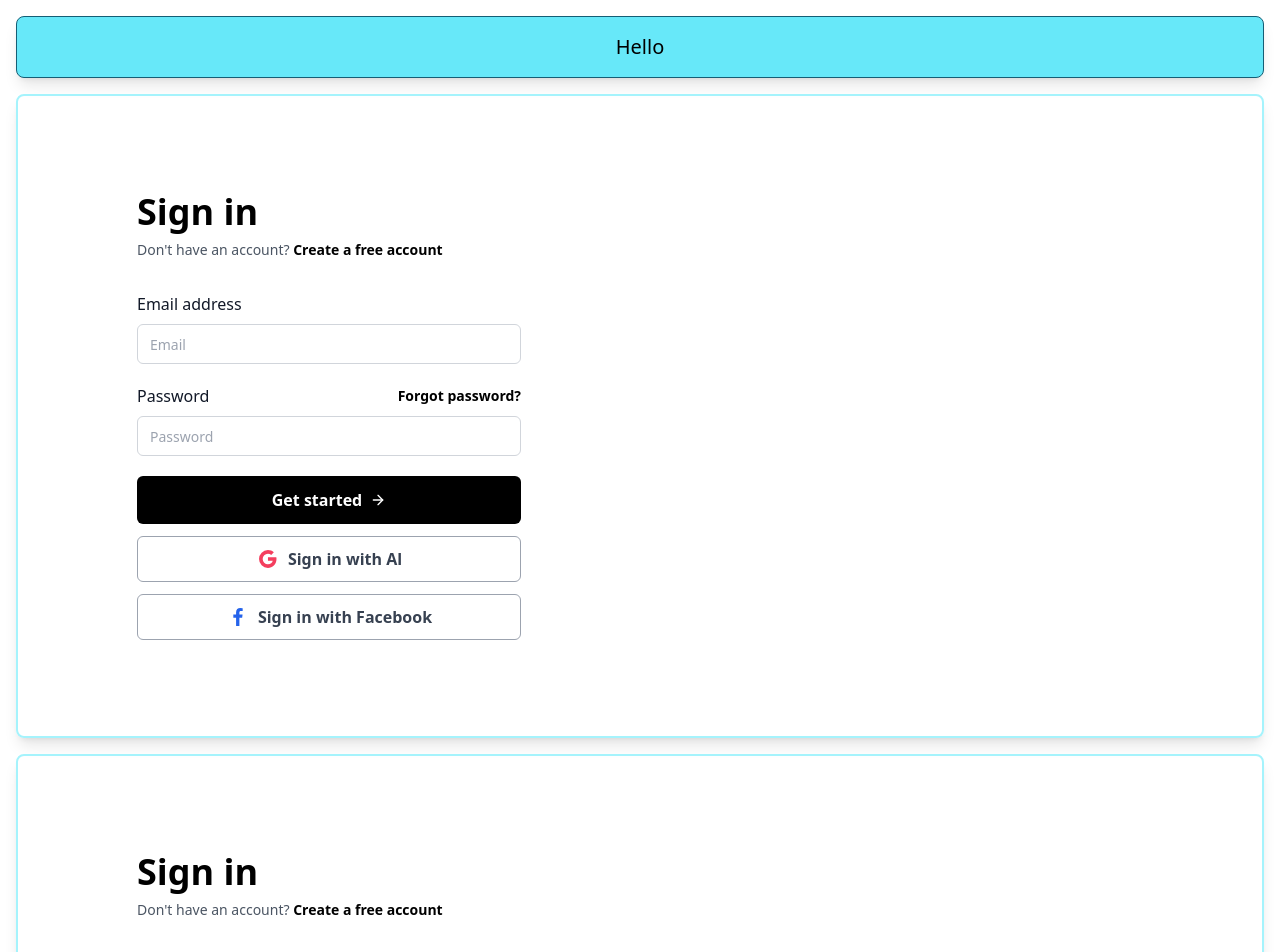
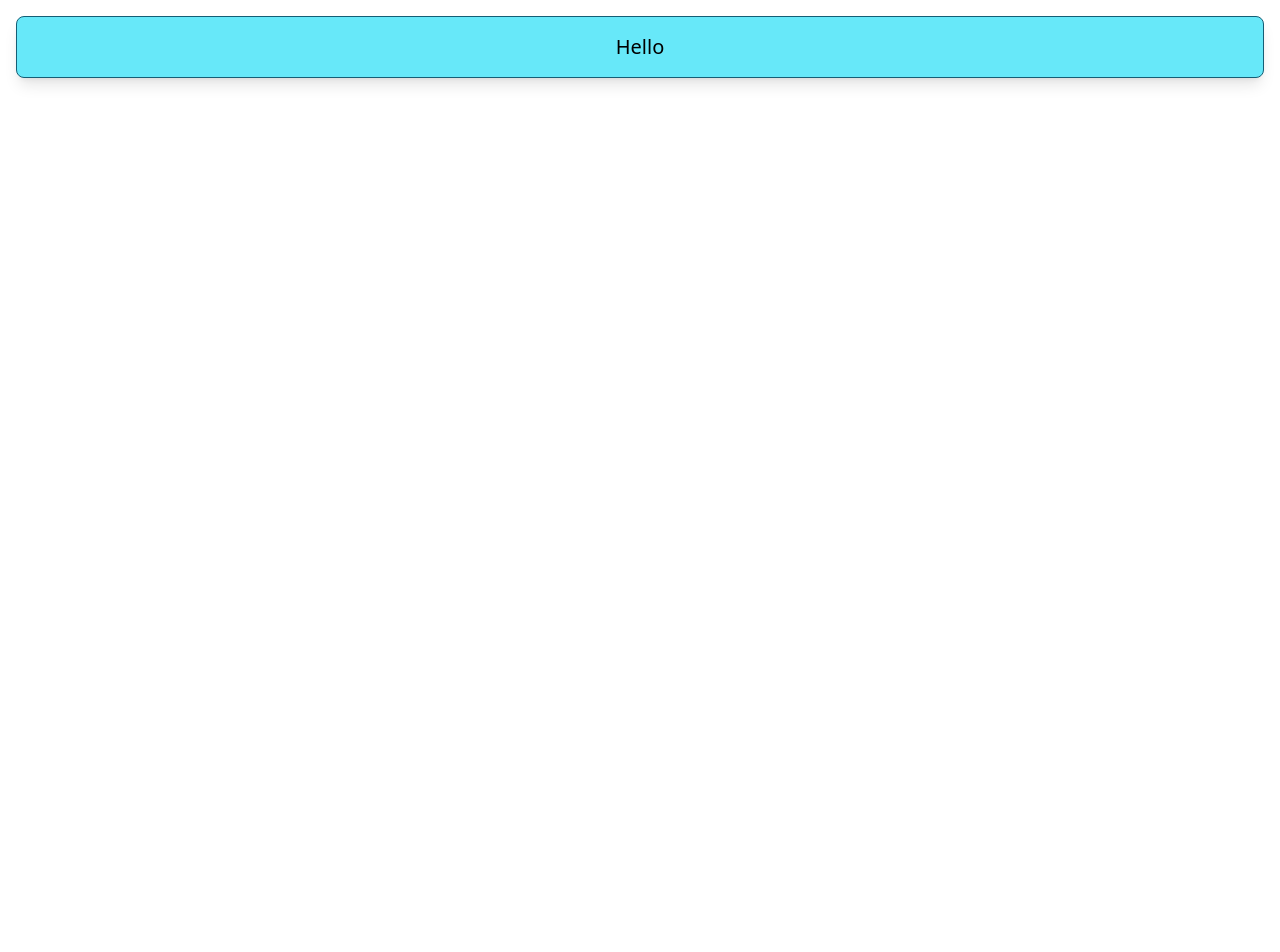
Before and after one commit to bad-Al-code/react-tutorial, a React (Vite) app: page / in a window 1280 px wide. Shown: the top 952 px of the page. After the commit the page ends 800 px from the top, so only its background shows below. Built offline with nearby package versions, Linux system fonts and the light colour scheme.

Commit message:
remove: remove unused code

```diff
--- a/src/App.jsx
+++ b/src/App.jsx
@@ -1,20 +1,11 @@
 import "./index.css";
-import { SignInTwo } from "./components/SignIn";
 
 function App() {
-  let myObj = {
-    username: "Al",
-    age: 19,
-  };
-
-  let myArray = [1, 3, 5];
   return (
     <>
       <h1 className="text-xl bg-cyan-300 p-4 text-center m-4 rounded-lg shadow-lg border border-cyan-800">
         Hello
       </h1>
-      <SignInTwo name="badAl" btnText="Al" />
-      <SignInTwo name="Al" />
     </>
   );
 }
```
